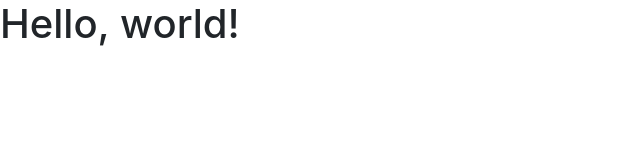
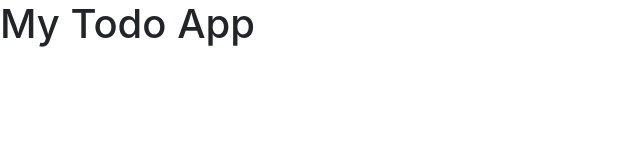
Before and after one commit to dinesh99999/dinesh99999..github.io, a plain HTML site: page index.html in a window 1280 px wide. Shown: the whole page, without its empty margins (0-640 px from the left). Drawn offline with nearby package versions, Linux system fonts and the light colour scheme.

Commit message:
Update index.html
todo index html

```diff
--- a/index.html
+++ b/index.html
@@ -8,10 +8,10 @@
     <!-- Bootstrap CSS -->
     <link rel="stylesheet" href="https://maxcdn.bootstrapcdn.com/bootstrap/4.0.0/css/bootstrap.min.css" integrity="sha384-Gn5384xqQ1aoWXA+058RXPxPg6fy4IWvTNh0E263XmFcJlSAwiGgFAW/dAiS6JXm" crossorigin="anonymous">
 
-    <title>Hello, world!</title>
+    <title>ToDo App</title>
   </head>
   <body>
-    <h1>Hello, world!</h1>
+    <h1>My Todo App</h1>
 
     <!-- Optional JavaScript -->
     <!-- jQuery first, then Popper.js, then Bootstrap JS -->
```
